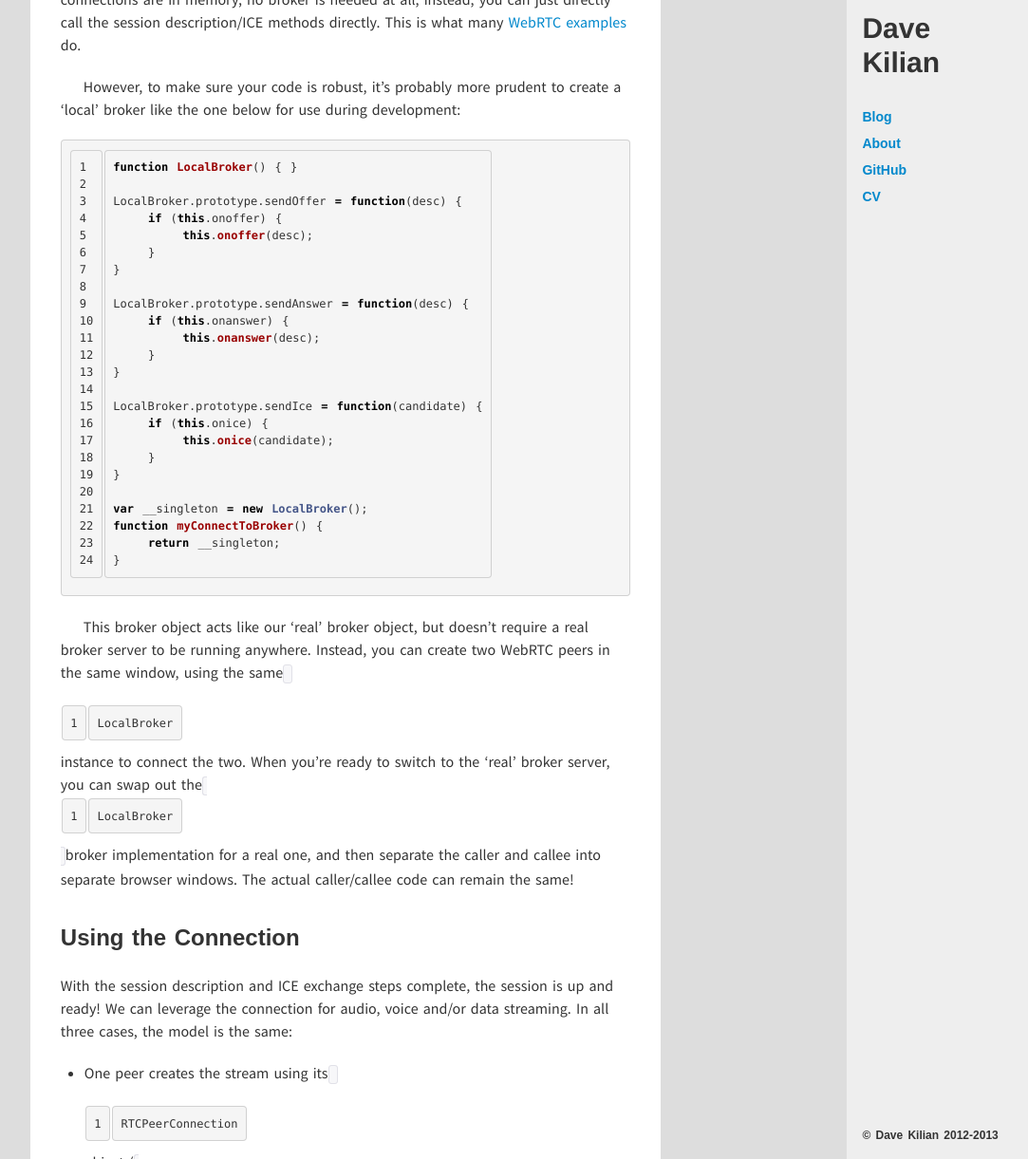
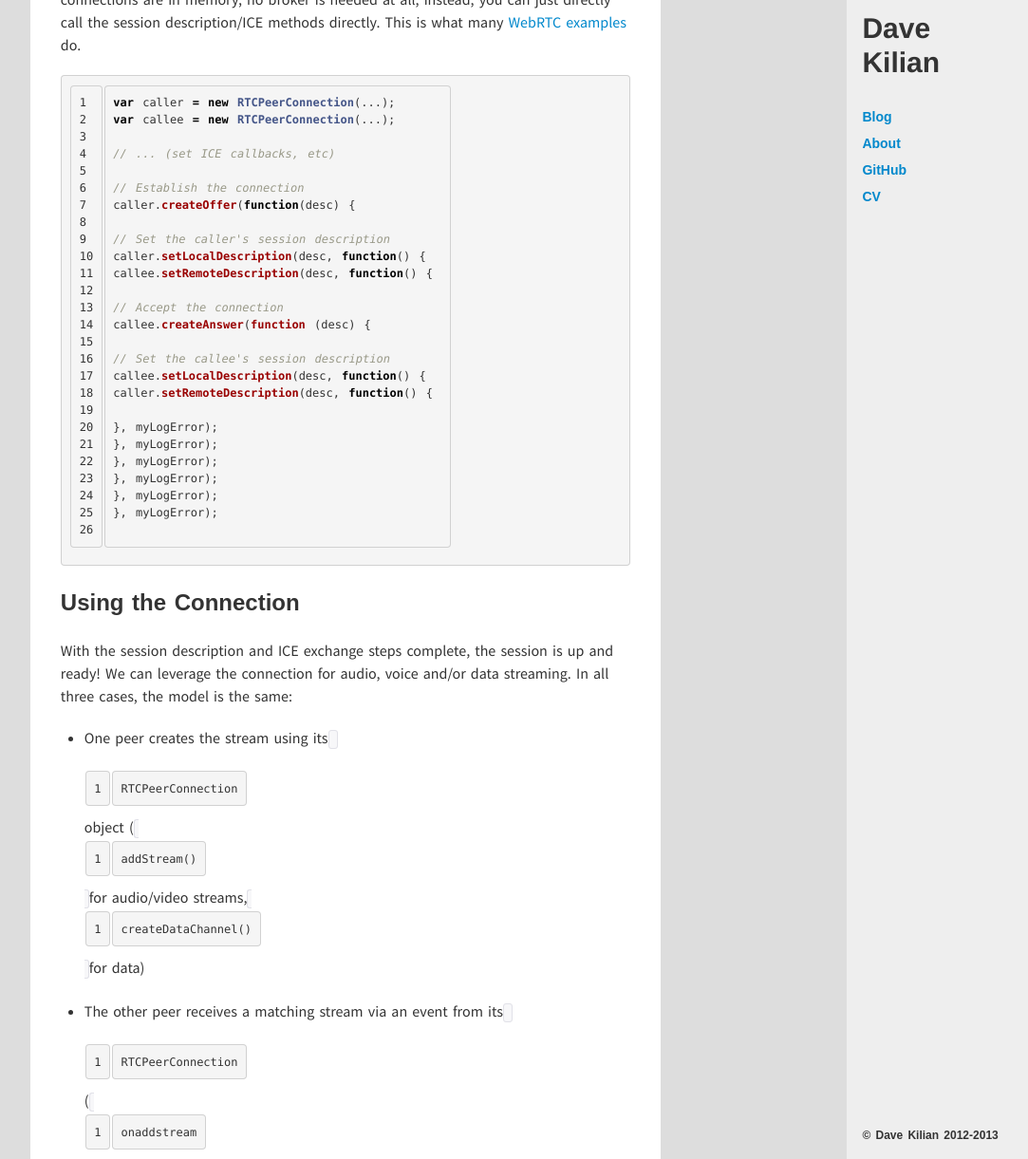
Before and after one commit to davekilian/davekilian.github.com, a Jekyll site: the page built from _posts/2013-12-01-webrtc-the-hard-way.markdown, in a window 1280 px wide and 1400 px high, scrolled down 9050 px, cut to the strip 179-1400 px from the top of the window. Shown: the whole strip at 95% size, without its empty margins (197-1280 px from the left). Built offline with Jekyll 4.4.1, drawn with Linux system fonts in a browser that asks for light colours; Markdown is read by kramdown in place of the engine named in the settings; some of the changed text lies outside the part shown.

Commit message:
Fixed some problems (found while writing the nzjs rtc wrapper)

````diff
--- a/_posts/2013-12-01-webrtc-the-hard-way.markdown
+++ b/_posts/2013-12-01-webrtc-the-hard-way.markdown
@@ -349,44 +349,34 @@ instead, you can just directly call the session description/ICE methods
 directly.
 This is what many [WebRTC examples](http://simpl.info/rtcdatachannel/) do.
 
-However, to make sure your code is robust, it's probably more prudent to create
-a 'local' broker like the one below for use during development:
+```js
+var caller = new RTCPeerConnection(...);
+var callee = new RTCPeerConnection(...);
 
-```js
-function LocalBroker() { }
+// ... (set ICE callbacks, etc)
 
-LocalBroker.prototype.sendOffer = function(desc) {
-    if (this.onoffer) {
-        this.onoffer(desc);
-    }
-}
+// Establish the connection
+caller.createOffer(function(desc) {
 
-LocalBroker.prototype.sendAnswer = function(desc) {
-    if (this.onanswer) {
-        this.onanswer(desc);
-    }
-}
+// Set the caller's session description
+caller.setLocalDescription(desc, function() {
+callee.setRemoteDescription(desc, function() {
 
-LocalBroker.prototype.sendIce = function(candidate) {
-    if (this.onice) {
-        this.onice(candidate);
-    }
-}
+// Accept the connection
+callee.createAnswer(function (desc) {
 
-var __singleton = new LocalBroker();
-function myConnectToBroker() {
-    return __singleton;
-}
+// Set the callee's session description
+callee.setLocalDescription(desc, function() {
+caller.setRemoteDescription(desc, function() {
+
+}, myLogError);
+}, myLogError);
+}, myLogError);
+}, myLogError);
+}, myLogError);
+}, myLogError);
+
 ```
-
-This broker object acts like our 'real' broker object, but doesn't require a
-real broker server to be running anywhere. Instead, you can create two WebRTC
-peers in the same window, using the same `LocalBroker` instance to connect the
-two.
-When you're ready to switch to the 'real' broker server, you can swap out the
-`LocalBroker` broker implementation for a real one, and then separate the
-caller and callee into separate browser windows.
-The actual caller/callee code can remain the same!
 
 ## Using the Connection
 
@@ -401,11 +391,12 @@ In all three cases, the model is the same:
 * The other peer receives a matching stream via an event from its
   `RTCPeerConnection` (`onaddstream` for audio/video, `ondatachannel` for data)
 
-Note that it's legal to add a stream or create a data channel before the
-connection has been fully established. In this case, any writes to the channel
-will be queued until the connection is up. Soon after the connection goes up,
-`onaddstream` or `ondatachannel` will be fired to create the stream object on
-the other peer.
+Since these streams are part of the session description,
+your app _must_ have called `addStream()`/`createDataChannel()` before
+`createOffer()`.
+Otherwise the stream won't be part of the connection
+description, and the `onaddstream`/`ondatachannel` event won't get called on
+the other peer!
 
 ## Reference
 
````
